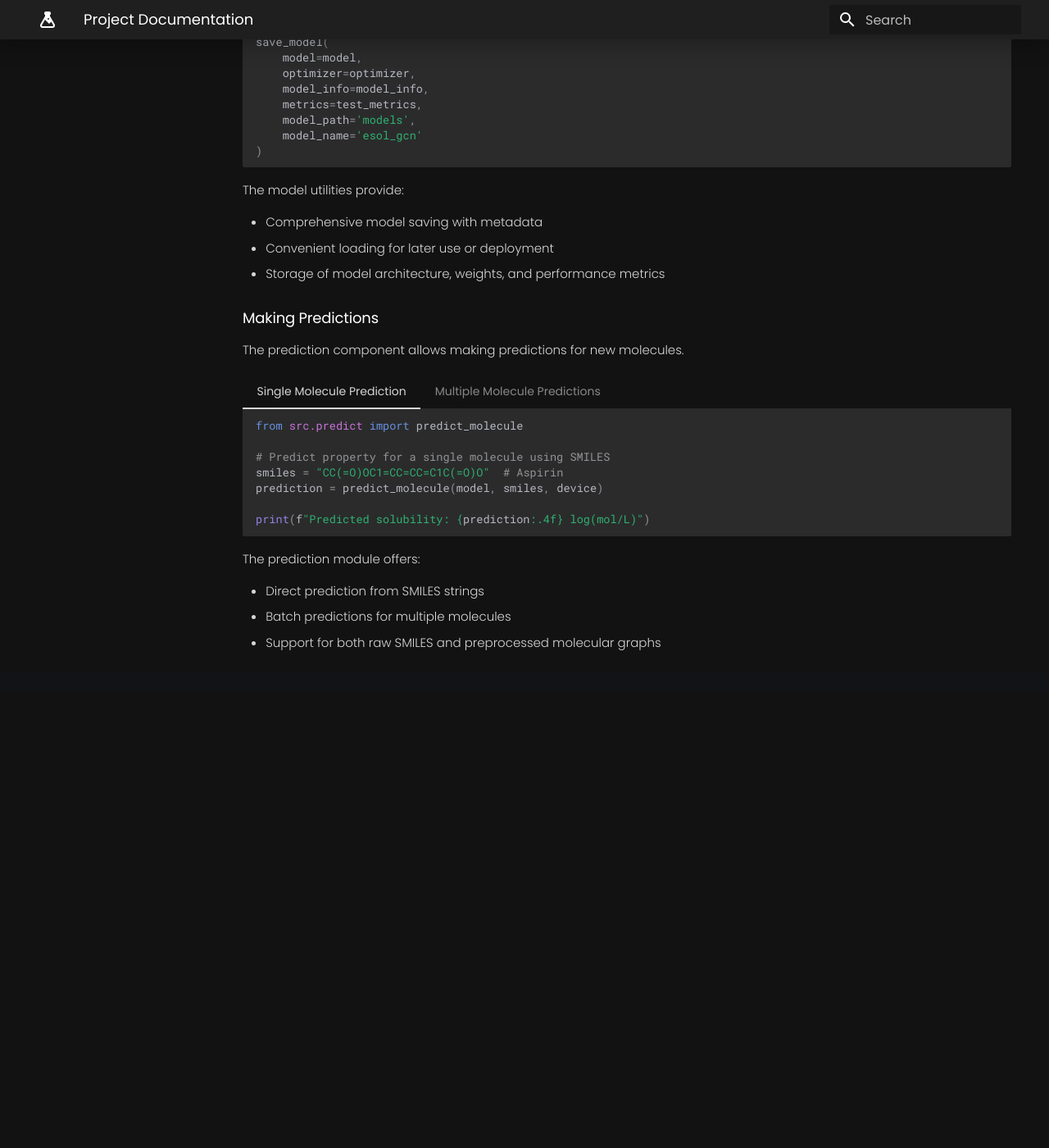
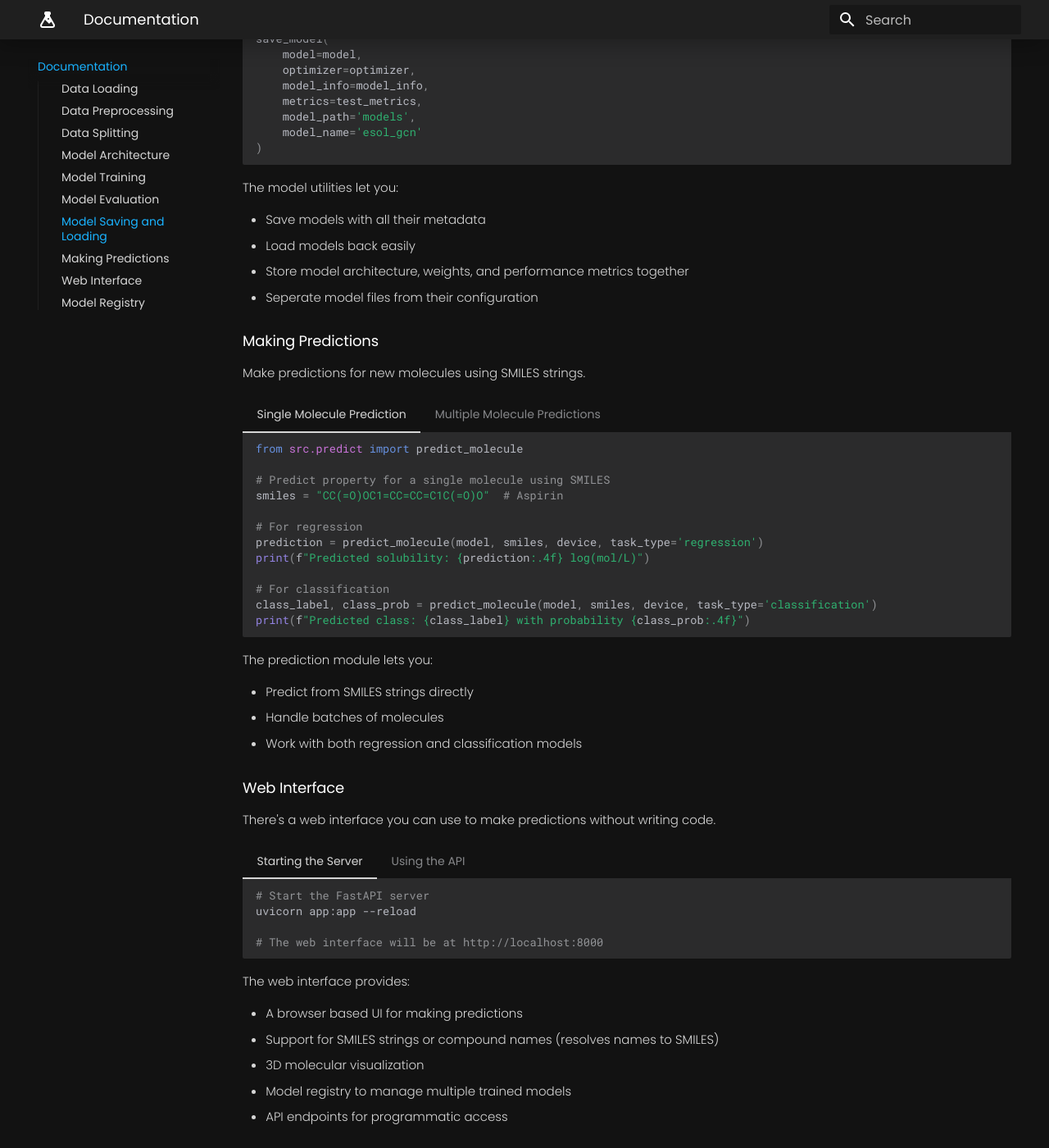
Before and after one commit to saisrinivas-samoju/MoleculeNet, an MkDocs documentation site: the page built from docs/documentation.md, in a window 1280 px wide and 1400 px high, scrolled down 4219 px. Shown: the whole window at 82% size. Built offline with MkDocs 1.6.1 and Material for MkDocs 9.7.7, drawn with Linux system fonts in a browser that asks for light colours; before the commit the page ends 5063 px from its top, so only the background shows below that; some of the changed text lies outside the part shown.

Commit message:
update documentation content

````diff
--- a/docs/stylesheets/documentation.md
+++ b/docs/documentation.md
@@ -1,10 +1,10 @@
 # Project Documentation
 
-This documentation provides detailed information about the Molecular Property Prediction framework components and how to use them.
+Here's how to use the different parts of this molecular property prediction system.
 
 ## Data Loading
 
-The data loading component is responsible for importing molecular data from various sources, particularly CSV files containing SMILES strings and molecular properties.
+Load molecular data from CSV files. The system expects SMILES strings and property values.
 
 === "Basic Usage"
     ```python
@@ -23,7 +23,7 @@
     ```
 
 === "Available Datasets"
-    The framework supports several built-in datasets:
+    Here are the datasets you can use:
 
     | Dataset | Property | Type | Size |
     | ------- | -------- | ---- | ---- |
@@ -36,16 +36,16 @@
     | SIDER | Side Effect | Classification | 1,427 |
     | ClinTox | Clinical Toxicity | Classification | 1,478 |
 
-The `MoleculeDataset` class handles:
+The `MoleculeDataset` class does a few things:
 
-- Loading molecule data from CSV files
-- Storing SMILES strings and associated property values
-- Converting molecules to PyTorch Geometric Data objects
-- Providing standard dataset functionality (indexing, length, etc.)
+- Loads molecule data from CSV files
+- Stores SMILES strings and their property values
+- Converts molecules into PyTorch Geometric Data objects
+- Lets you access molecules by index and check how many you have
 
 ## Data Preprocessing
 
-The preprocessing component transforms raw molecular data into a format suitable for graph neural networks.
+This turns raw molecular data into graphs that neural networks can work with.
 
 === "Preprocessing Steps"
     ```python
@@ -59,22 +59,22 @@
     ```
 
 === "Feature Engineering"
-    The preprocessor extracts comprehensive molecular features:
+    The preprocessor pulls out different features:
 
-    - **Atom Features**: Atomic number, chirality, hybridization, aromaticity, etc.
-    - **Bond Features**: Bond type, conjugation, ring status, etc.
-    - **Molecular Graphs**: Nodes (atoms) and edges (bonds) with associated features
+    - **Atom Features**: What element it is, chirality, hybridization, whether it's in a ring, etc.
+    - **Bond Features**: Single, double, triple bonds, conjugation, ring membership
+    - **Molecular Graphs**: Nodes are atoms, edges are bonds, all with their features attached
 
 The preprocessing pipeline:
 
-1. Takes the raw SMILES strings
+1. Takes SMILES strings
 2. Converts them to molecular graphs
-3. Extracts relevant features for each atom and bond
+3. Extracts features for each atom and bond
 4. Creates PyTorch Geometric Data objects
 
 ## Data Splitting
 
-The data splitting component handles division of datasets into training, validation, and test sets.
+Split your data into training, validation, and test sets.
 
 === "Basic Splitting"
     ```python
@@ -93,23 +93,23 @@
     ```
 
 === "Available Strategies"
-    The framework supports multiple splitting strategies:
+    You can use different ways to split:
 
     - **ShuffleSplit**: Random splitting (default)
     - **ScaffoldSplit**: Split based on molecular scaffolds
-    - **TemporalSplit**: Split based on temporal information (if available)
+    - **TemporalSplit**: Split based on time if your data has that info
 
-The data splitter ensures:
+The data splitter makes sure:
 
-- Proper distribution of data across training, validation, and test sets
-- Consistent batch sizes for efficient training
-- Reproducibility through random seed setting
+- Data gets distributed properly across train, val, and test
+- Batch sizes stay consistent for training
+- You can reproduce splits with a random seed
 
 ## Model Architecture
 
-The model architecture component provides neural network models specialized for molecular property prediction.
+You can use regression or classification models depending on what you're trying to predict.
 
-=== "Model Initialization"
+=== "Regression Model"
     ```python
     from src.model_architecture import MoleculeNetRegressor
     import torch
@@ -125,23 +125,39 @@
     model = model.to(device)
     ```
 
+=== "Classification Model"
+    ```python
+    from src.model_architecture import MoleculeNetClassifier
+    import torch
+
+    # Initialize model
+    device = torch.device('cuda' if torch.cuda.is_available() else 'cpu')
+    model = MoleculeNetClassifier(
+        num_features=dataset[0].num_features,
+        hidden_dim=64,
+        layer_type='gcn',
+        dropout_rate=0.2,
+        num_classes=2  # Binary classification
+    )
+    model = model.to(device)
+    ```
+
 === "Available Architectures"
-    The framework supports several types of graph neural networks:
+    You can use different graph neural network types:
 
     - **GCN**: Graph Convolutional Network (default)
     - **GAT**: Graph Attention Network
     - **GraphSAGE**: Graph SAmple and aggreGatE
 
-The `MoleculeNetRegressor` class:
+The model classes:
 
-- Implements a graph neural network for molecular property prediction
-- Processes molecular graphs as input
-- Supports different types of graph layer architectures
-- Produces property predictions as output
+- Take molecular graphs as input
+- Process them through graph layers
+- Output predictions (numbers for regression, class labels for classification)
 
 ## Model Training
 
-The training component handles the process of training models on molecular data.
+Train your models with early stopping and learning rate scheduling built in.
 
 === "Basic Training"
     ```python
@@ -155,11 +171,12 @@
         device=device,
         learning_rate=0.001,
         num_epochs=100,
-        patience=10
+        patience=10,
+        task_type='regression'
     )
 
     # Plot training progress
-    plot_training_history(history)
+    plot_training_history(history, task_type='regression')
 
     print(f"Best validation metrics: RMSE={best_metrics['RMSE']:.4f}, R²={best_metrics['R2']:.4f}")
     ```
@@ -178,20 +195,21 @@
         patience=10,
         scheduler_factor=0.5,  # Learning rate reduction factor
         scheduler_patience=5,  # Epochs before reducing learning rate
-        verbose=True  # Print progress
+        verbose=True,  # Print progress
+        task_type='regression'
     )
     ```
 
-The training module provides:
+The training module gives you:
 
-- Automatic early stopping to prevent overfitting
-- Learning rate scheduling for better convergence
-- Comprehensive training history tracking
-- Visualization of training progress
+- Early stopping so you don't overfit
+- Learning rate scheduling to help convergence
+- Training history so you can see what happened
+- Plots of training progress
 
 ## Model Evaluation
 
-The evaluation component assesses model performance on test data.
+See how well your model performs on test data.
 
 === "Basic Evaluation"
     ```python
@@ -199,7 +217,9 @@
     import matplotlib.pyplot as plt
 
     # Evaluate on test data
-    test_metrics, test_predictions, test_actual = evaluate_model(model, test_loader, device)
+    test_metrics, test_predictions, test_actual = evaluate_model(
+        model, test_loader, device, task_type='regression'
+    )
 
     # Print metrics
     print("Test metrics:")
@@ -217,14 +237,14 @@
     plt.show()
     ```
 
-The evaluation module calculates various metrics:
+The evaluation module calculates:
 
 - **For Regression**: RMSE, MAE, R², Pearson correlation
 - **For Classification**: Accuracy, precision, recall, F1-score, ROC-AUC
 
 ## Model Saving and Loading
 
-The model utilities component allows saving and loading trained models.
+Save trained models so you can use them later or deploy them.
 
 === "Saving a Model"
     ```python
@@ -240,6 +260,7 @@
         'hidden_dim': 64,
         'layer_type': 'gcn',
         'dataset': 'ESOL',
+        'target_column': 'ESOL predicted log solubility in mols per litre',
         'task_type': 'regression'
     }
 
@@ -259,21 +280,24 @@
     from src.model_utils import load_model
 
     # Load the model
-    loaded_model, loaded_info, loaded_metrics = load_model('models/esol_gcn_full.pt', device)
+    loaded_model, loaded_info, loaded_metrics = load_model(
+        'models/esol_gcn_full.pt', device, task_type='regression'
+    )
 
     print(f"Loaded model info: {loaded_info}")
     print(f"Loaded model metrics: {loaded_metrics}")
     ```
 
-The model utilities provide:
+The model utilities let you:
 
-- Comprehensive model saving with metadata
-- Convenient loading for later use or deployment
-- Storage of model architecture, weights, and performance metrics
+- Save models with all their metadata
+- Load models back easily
+- Store model architecture, weights, and performance metrics together
+- Seperate model files from their configuration
 
 ## Making Predictions
 
-The prediction component allows making predictions for new molecules.
+Make predictions for new molecules using SMILES strings.
 
 === "Single Molecule Prediction"
     ```python
@@ -281,9 +305,14 @@
 
     # Predict property for a single molecule using SMILES
     smiles = "CC(=O)OC1=CC=CC=C1C(=O)O"  # Aspirin
-    prediction = predict_molecule(model, smiles, device)
 
+    # For regression
+    prediction = predict_molecule(model, smiles, device, task_type='regression')
     print(f"Predicted solubility: {prediction:.4f} log(mol/L)")
+
+    # For classification
+    class_label, class_prob = predict_molecule(model, smiles, device, task_type='classification')
+    print(f"Predicted class: {class_label} with probability {class_prob:.4f}")
     ```
 
 === "Multiple Molecule Predictions"
@@ -299,7 +328,11 @@
     ]
 
     # Predict properties for multiple molecules
-    predictions, _ = predict_molecules(model, smiles_list, device)
+    # For regression
+    predictions, _ = predict_molecules(model, smiles_list, device, task_type='regression')
+
+    # For classification
+    predictions, probabilities, _ = predict_molecules(model, smiles_list, device, task_type='classification')
 
     # Create results dataframe
     results = pd.DataFrame({
@@ -310,8 +343,73 @@
     print(results)
     ```
 
-The prediction module offers:
+The prediction module lets you:
 
-- Direct prediction from SMILES strings
-- Batch predictions for multiple molecules
-- Support for both raw SMILES and preprocessed molecular graphs
+- Predict from SMILES strings directly
+- Handle batches of molecules
+- Work with both regression and classification models
+
+## Web Interface
+
+There's a web interface you can use to make predictions without writing code.
+
+=== "Starting the Server"
+    ```bash
+    # Start the FastAPI server
+    uvicorn app:app --reload
+
+    # The web interface will be at http://localhost:8000
+    ```
+
+=== "Using the API"
+    ```python
+    import requests
+
+    # Make a prediction via API
+    response = requests.post(
+        'http://localhost:8000/molecule-net/predict',
+        json={
+            'query': 'aspirin',  # Can be SMILES or compound name
+            'model_ids': ['esol_solubility']  # Optional, uses all models if not specified
+        }
+    )
+
+    result = response.json()
+    print(result)
+    ```
+
+The web interface provides:
+
+- A browser based UI for making predictions
+- Support for SMILES strings or compound names (resolves names to SMILES)
+- 3D molecular visualization
+- Model registry to manage multiple trained models
+- API endpoints for programmatic access
+
+## Model Registry
+
+The model registry keeps track of all your trained models and makes them available through the web interface.
+
+=== "Model Registry Structure"
+    The `model_registry.json` file contains information about each model:
+
+    - Model ID and name
+    - File path to the saved model
+    - Dataset and task type
+    - UI configuration for the web interface
+    - Property definitions and interpretations
+
+=== "Updating the Registry"
+    ```python
+    from src.helper import update_model_registry
+
+    # After training a model, update the registry
+    update_model_registry()
+    ```
+
+The model registry:
+
+- Tracks all available models in one place
+- Configures how models appear in the web interface
+- Defines what properties each model predicts
+- Groups models by category for easier selection
````
Also changed, not shown: docs/index.md (added, +170 -0 lines), docs/stylesheets/index.md (deleted, +0 -152 lines).
